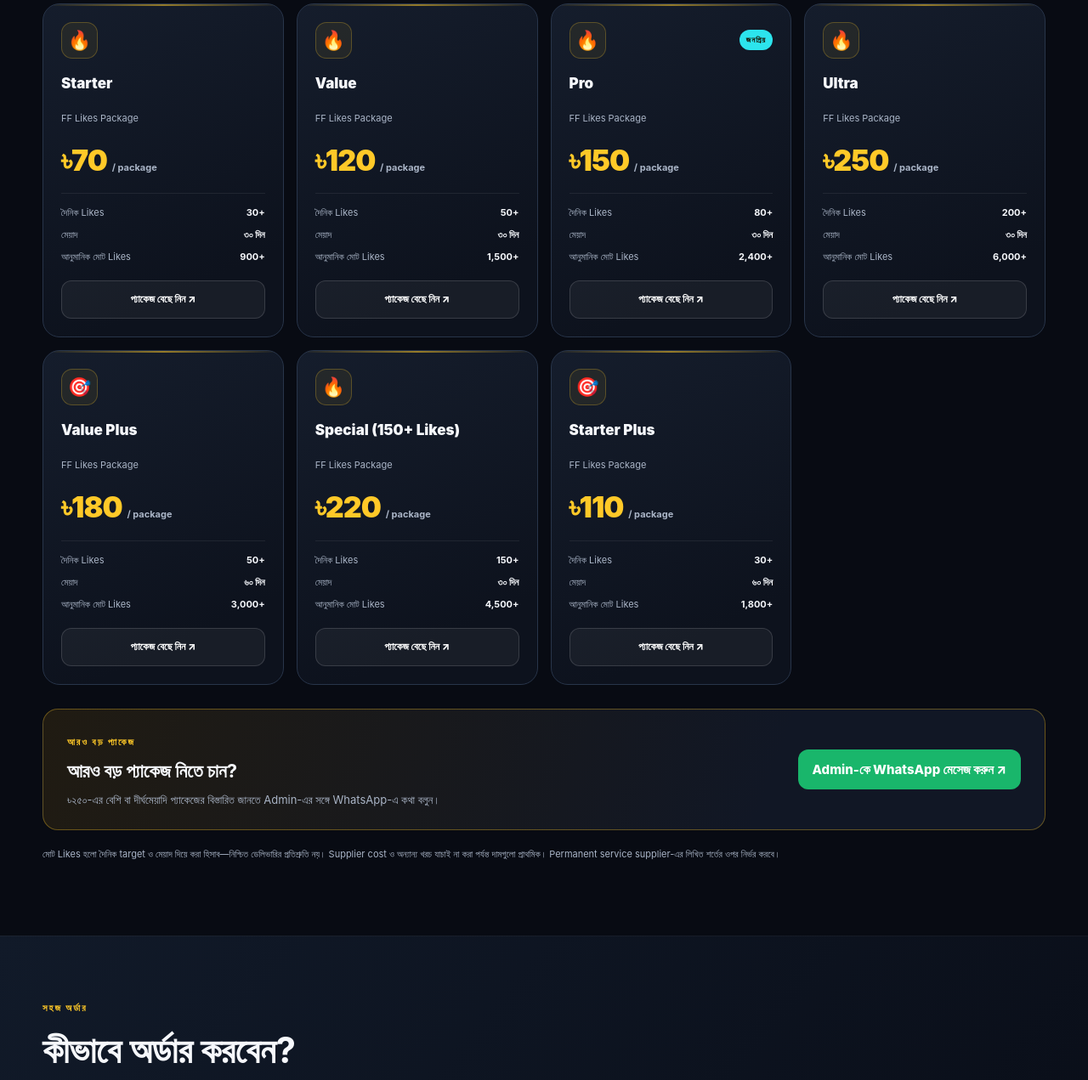
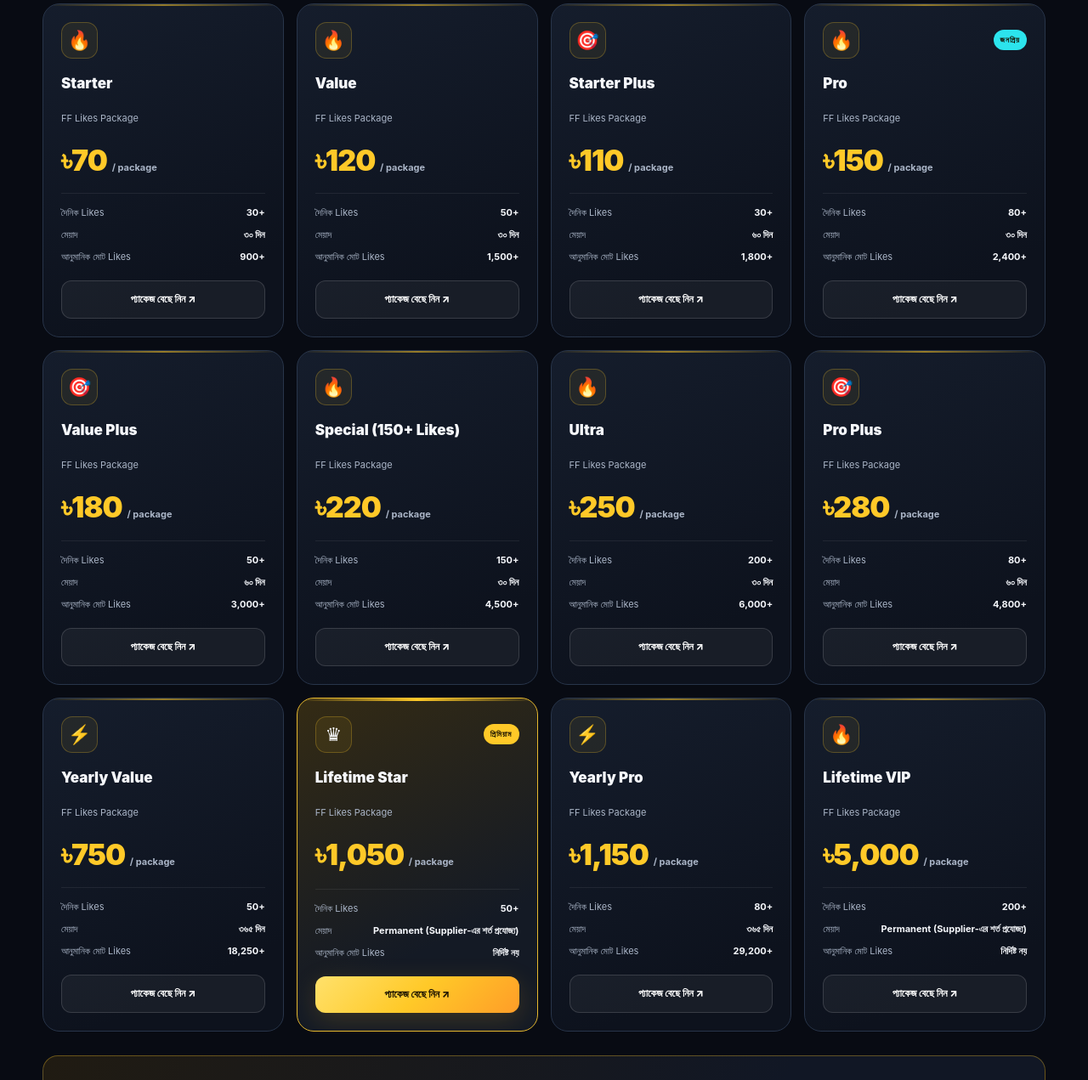
Before and after one commit to ffserviceshub/FF-Like-ServicesPicks, a plain HTML site: page index.html in a window 1280 px wide. Shown: the part 1168-2439 px from the top of the page at 85% size. Drawn offline with Linux system fonts and the light colour scheme.

Commit message:
Restore all 12 FF Likes packages and updated prices

```diff
--- a/index.html
+++ b/index.html
@@ -65,7 +65,7 @@ button:active,.btn:active{transform:scale(.98)}
 <section id="packages"><div class="wrap"><div class="section-head"><div><div class="kicker">প্যাকেজ ও দাম</div><h2>আপনার পছন্দের প্যাকেজ বেছে নিন</h2></div><p>দাম পরিষ্কারভাবে দেওয়া আছে। পছন্দের প্যাকেজে অর্ডার চাপলেই WhatsApp মেসেজ তৈরি হবে।</p></div>
 <div class="toolbar"><input id="search" type="search" placeholder="⌕ প্যাকেজ খুঁজুন..." aria-label="প্যাকেজ খুঁজুন"><select id="duration" aria-label="Filter by duration"><option value="all">সব মেয়াদ</option><option value="30">৩০ দিন</option><option value="60">৬০ দিন</option><option value="365">৩৬৫ দিন</option><option value="permanent">Permanent</option></select><select id="sort" aria-label="Sort packages"><option value="default">Recommended</option><option value="low">Price: Low to high</option><option value="high">Price: High to low</option></select></div>
 <div class="grid" id="package-grid"></div><div class="empty" id="empty">কোনো প্যাকেজ পাওয়া যায়নি। অন্যভাবে খুঁজে দেখুন।</div>
-<div class="more-packages"><div><span class="kicker">আরও বড় প্যাকেজ</span><h3>আরও বড় প্যাকেজ নিতে চান?</h3><p>৳২৫০-এর বেশি বা দীর্ঘমেয়াদি প্যাকেজের বিস্তারিত জানতে Admin-এর সঙ্গে WhatsApp-এ কথা বলুন।</p></div><a class="btn btn-green" href="https://wa.me/8801951722651?text=%E0%A6%86%E0%A6%B8%E0%A6%B8%E0%A6%BE%E0%A6%B2%E0%A6%BE%E0%A6%AE%E0%A7%81%20%E0%A6%86%E0%A6%B2%E0%A6%BE%E0%A6%87%E0%A6%95%E0%A7%81%E0%A6%AE!%20%E0%A6%86%E0%A6%AE%E0%A6%BF%20%E0%A6%86%E0%A6%B0%E0%A6%93%20%E0%A6%AC%E0%A7%9C%20Free%20Fire%20Likes%20package%20%E0%A6%A8%E0%A%BF%E0%A6%A4%E0%A7%87%20%E0%A6%9A%E0%A6%BE%E0%A6%87%E0%A5%A4%20%E0%A6%A6%E0%A7%9F%E0%A6%BE%20%E0%A6%95%E0%A6%B0%E0%A7%87%20package%20details%20%E0%A6%9C%E0%A6%BE%E0%A6%A8%E0%A6%BE%E0%A6%AC%E0%A7%87%E0%A6%A8%E0%A5%A4" target="_blank" rel="noopener">Admin-কে WhatsApp মেসেজ করুন ↗</a></div>
+<div class="more-packages"><div><span class="kicker">আরও বড় প্যাকেজ</span><h3>আরও বড় প্যাকেজ নিতে চান?</h3><p>এই তালিকার বাইরে আরও বড় বা কাস্টম প্যাকেজের বিস্তারিত জানতে Admin-এর সঙ্গে WhatsApp-এ কথা বলুন।</p></div><a class="btn btn-green" href="https://wa.me/8801951722651?text=%E0%A6%86%E0%A6%B8%E0%A6%B8%E0%A6%BE%E0%A6%B2%E0%A6%BE%E0%A6%AE%E0%A7%81%20%E0%A6%86%E0%A6%B2%E0%A6%BE%E0%A6%87%E0%A6%95%E0%A7%81%E0%A6%AE!%20%E0%A6%86%E0%A6%AE%E0%A6%BF%20%E0%A6%86%E0%A6%B0%E0%A6%93%20%E0%A6%AC%E0%A7%9C%20Free%20Fire%20Likes%20package%20%E0%A6%A8%E0%A%BF%E0%A6%A4%E0%A7%87%20%E0%A6%9A%E0%A6%BE%E0%A6%87%E0%A5%A4%20%E0%A6%A6%E0%A7%9F%E0%A6%BE%20%E0%A6%95%E0%A6%B0%E0%A7%87%20package%20details%20%E0%A6%9C%E0%A6%BE%E0%A6%A8%E0%A6%BE%E0%A6%AC%E0%A7%87%E0%A6%A8%E0%A5%A4" target="_blank" rel="noopener">Admin-কে WhatsApp মেসেজ করুন ↗</a></div>
 <p class="note">মোট Likes হলো দৈনিক target ও মেয়াদ দিয়ে করা হিসাব—নিশ্চিত ডেলিভারির প্রতিশ্রুতি নয়। Supplier cost ও অন্যান্য খরচ যাচাই না করা পর্যন্ত দামগুলো প্রাথমিক। Permanent service supplier-এর লিখিত শর্তের ওপর নির্ভর করবে।</p></div></section>
 <section class="how" id="how"><div class="wrap"><div class="kicker">সহজ অর্ডার</div><h2 style="font-size:clamp(28px,4vw,42px);margin:8px 0 0">কীভাবে অর্ডার করবেন?</h2><div class="steps">
 <article class="step"><div class="num">ধাপ ০১</div><h3>প্যাকেজ বেছে নিন</h3><p>Daily Likes, মেয়াদ ও দাম দেখে পছন্দের package-এর Order বাটনে চাপ দিন।</p></article>
@@ -114,21 +114,21 @@ const SETTINGS = {
  packages:[
  {name:"Starter",daily:"30+",dailyValue:30,days:30,duration:"৩০ দিন",price:70},
  {name:"Value",daily:"50+",dailyValue:50,days:30,duration:"৩০ দিন",price:120},
+ {name:"Starter Plus",daily:"30+",dailyValue:30,days:60,duration:"৬০ দিন",price:110},
  {name:"Pro",daily:"80+",dailyValue:80,days:30,duration:"৩০ দিন",price:150},
+ {name:"Value Plus",daily:"50+",dailyValue:50,days:60,duration:"৬০ দিন",price:180},
+ {name:"Special (150+ Likes)",daily:"150+",dailyValue:150,days:30,duration:"৩০ দিন",price:220},
  {name:"Ultra",daily:"200+",dailyValue:200,days:30,duration:"৩০ দিন",price:250},
- {name:"Value Plus",daily:"50+",dailyValue:50,days:60,duration:"৬০ দিন",price:180},
  {name:"Pro Plus",daily:"80+",dailyValue:80,days:60,duration:"৬০ দিন",price:280},
  {name:"Yearly Value",daily:"50+",dailyValue:50,days:365,duration:"৩৬৫ দিন",price:750},
  {name:"Lifetime Star",daily:"50+",dailyValue:50,days:null,duration:"Permanent (Supplier-এর শর্ত প্রযোজ্য)",price:1050,featured:true},
- {name:"Special (150+ Likes)",daily:"150+",dailyValue:150,days:30,duration:"৩০ দিন",price:220},
- {name:"Starter Plus",daily:"30+",dailyValue:30,days:60,duration:"৬০ দিন",price:110},
  {name:"Yearly Pro",daily:"80+",dailyValue:80,days:365,duration:"৩৬৫ দিন",price:1150},
  {name:"Lifetime VIP",daily:"200+",dailyValue:200,days:null,duration:"Permanent (Supplier-এর শর্ত প্রযোজ্য)",price:5000}
  ]};
 const $=id=>document.getElementById(id),money=n=>"৳"+Number(n).toLocaleString("en-BD");
 function total(p){return p.days?(p.dailyValue*p.days).toLocaleString("en-BD")+"+":"নির্দিষ্ট নয়"}
 function renderপ্যাকেজ(){
- let list=SETTINGS.packages.filter(p=>p.price<=250),q=$("search").value.trim().toLowerCase(),d=$("duration").value,s=$("sort").value;
+ let list=[...SETTINGS.packages],q=$("search").value.trim().toLowerCase(),d=$("duration").value,s=$("sort").value;
  list=list.filter(p=>(p.name+" "+p.daily+" "+p.duration).toLowerCase().includes(q));
  if(d==="permanent")list=list.filter(p=>!p.days);else if(d!=="all")list=list.filter(p=>String(p.days)===d);
  if(s==="low")list.sort((a,b)=>a.price-b.price);if(s==="high")list.sort((a,b)=>b.price-a.price);
@@ -141,7 +141,7 @@ function renderপ্যাকেজ(){
  });
  document.querySelectorAll(".choose").forEach(b=>b.addEventListener("click",()=>{$("order-package").value=b.dataset.name;$("order").scrollIntoView({behavior:"smooth"});}));
 }
-SETTINGS.packages.filter(p=>p.price<=250).forEach(p=>{let o=document.createElement("option");o.value=p.name;o.textContent=p.name+" — "+money(p.price);$("order-package").appendChild(o)});
+SETTINGS.packages.forEach(p=>{let o=document.createElement("option");o.value=p.name;o.textContent=p.name+" — "+money(p.price);$("order-package").appendChild(o)});
 ["search","duration","sort"].forEach(id=>$(id).addEventListener(id==="search"?"input":"change",renderপ্যাকেজ));
 function orderMessage(p,uid,method,trx,sender){return `আসসালামু আলাইকুম! 👋\nWelcome to FF ServicesPicks 💛\n\nআমি এই Free Fire Likes package-টি অর্ডার করতে চাই। Please verify my order details.\n\n🎮 ORDER DETAILS\n• Package: ${p.name}\n• Daily Likes Target: ${p.daily}\n• মেয়াদ: ${p.duration}\n• Package Price: ${money(p.price)}\n\n🆔 PLAYER INFORMATION\n• Free Fire UID: ${uid}\n\n💳 PAYMENT DETAILS\n• Payment Method: ${method}\n• Amount Sent: ${money(p.price)}\n• Transaction ID (TrxID): ${trx||"Not provided"}\n• Sender Number: ${sender||"Not provided"}\n\n✅ অনুগ্রহ করে আমার payment verify করে WhatsApp-এ order confirmation জানাবেন।\nPlease verify the payment and confirm my order here.\n\nℹ️ Note: Payment manually verify না হওয়া পর্যন্ত order confirmed নয়। Likes target estimate only; service terms apply.\n\nধন্যবাদ! ❤️`}
 $("orderForm").addEventListener("submit",e=>{e.preventDefault();let p=SETTINGS.packages.find(x=>x.name===$("order-package").value),uid=$("uid").value.trim(),trx=$("trx").value.trim(),sender=$("sender").value.trim();
```
